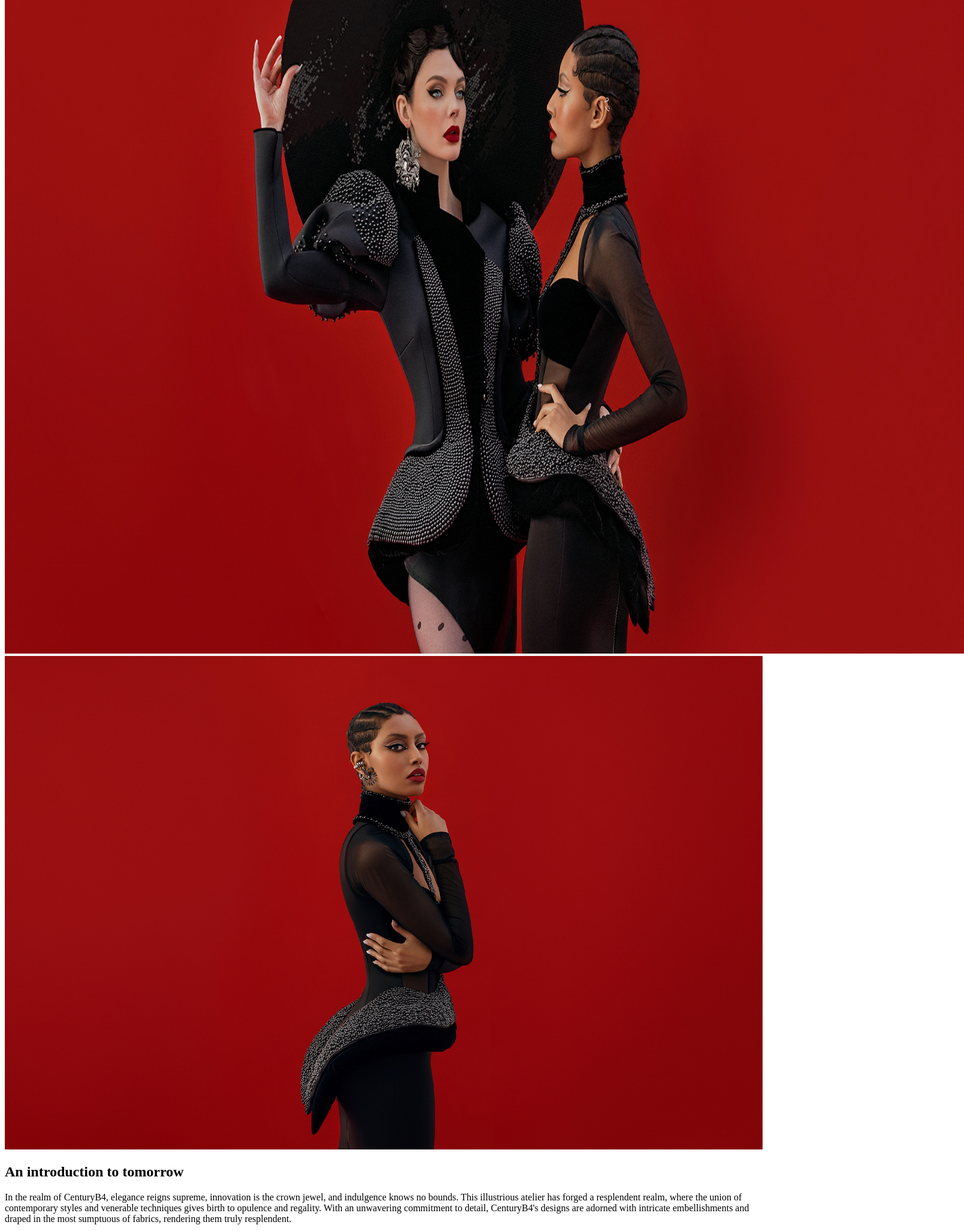
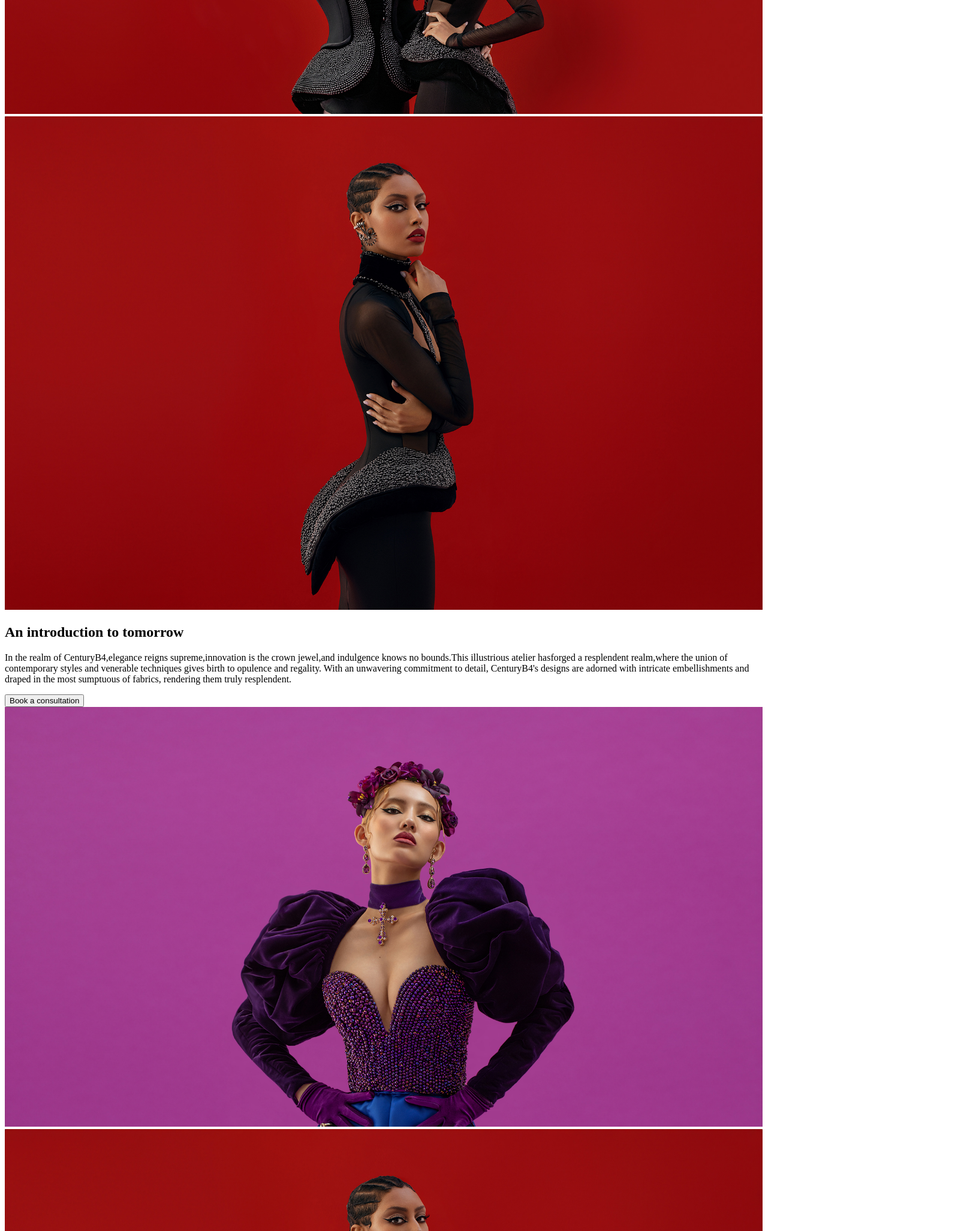
Before and after one commit to coolrass1/steve, a Next.js app: page / in a window 1280 px wide. Shown: the part 747-2800 px from the top of the page at 60% size, 1608 px wide, since content can reach past the window. Built offline with nearby package versions, Linux system fonts and the light colour scheme.

Commit message:
2 commit

```diff
--- a/app/page.js
+++ b/app/page.js
@@ -8,18 +8,31 @@ import Orangehero from '@/components/Orangehero'
 import Section3 from '@/components/Section3'
 import Section4 from '@/components/Section4'
 import Image from 'next/image'
+import {red, purple,green, picgreen, picorange,picpurple,picred} from '@/components/Data'
 
 export default function Home() {
   return (
-   <main className='md:max-w-screen-md md:mx-auto lg:max-w-screen-lg   xl:max-w-screen-xl 2xl:max-w-screen-xl px-7'>
+   <main className='md:max-w-screen-md md:mx-auto lg:max-w-screen-lg   xl:max-w-screen-xl 2xl:max-w-screen-xl lg:px-7'>
     <Heading/>
-    <Hero/>
-    <Hero2/>
-    <Section3/>
-    <Section4/>
-    <Greenhero/>
-    <GreenHero2/>
-    <Orangehero/>
+   {/* red area*/}
+    <Hero item={picred}/>
+    <Hero2 item={red}/>
+    {/**purple area */}
+    <Hero item={picpurple}/>
+
+    {/* <Section3/> */}
+    {/* <Section4/> */}
+    <Hero2 item={purple}/>
+{/* /* green area*/ }
+<Hero item={picgreen}/>
+
+    {/* <Greenhero/> */}
+    {/* <GreenHero2/> */}
+    <Hero2 item={green}/>
+{/* /**orange area */ }
+<Hero item={picorange}/>
+
+    {/* <Orangehero/> */}
     <Footer/>
     </main>
   )
--- /dev/null
+++ b/components/Data.js
@@ -0,0 +1,21 @@
+export const red = {
+  id: 1,
+  cte: "In the realm of CenturyB4,elegance reigns supreme,innovation is the crown jewel,and indulgence knows no bounds.This illustrious atelier hasforged a resplendent realm,where the union of contemporary styles and venerable techniques gives birth to opulence and regality. With an unwavering commitment to detail, CenturyB4's designs are adorned with intricate embellishments and draped in the most sumptuous of fabrics, rendering them truly resplendent.",
+
+  title: "An introduction to tomorrow",
+};
+
+export const purple = {
+  id: 2,
+  cte: "Imbued with wisdom gleaned from the annals of history, yet resolutely bound to the future, CenturyB4 delves deep into the ethereal realms of fortitude and fragility, tradition and modernity. They artfully navigate the intricate tapestry of human emotion and individuality, ensuring a seamless continuation into the 21st Century, where legacy of regal refinement remains unparalleled.",
+  title: "inspired by the past",
+};
+export const green = {
+  id: 3,
+  cte: "Imbued with wisdom gleaned from the annals of history, yet resolutely bound to the future, CenturyB4 delves deep into the ethereal realms of fortitude and fragility, tradition and modernity. They artfully navigate the intricate tapestry of human emotion and individuality, ensuring a seamless continuation into the 21st Century, where legacy of regal refinement remains unparalleled.",
+  title: "Indulge in the alphabet of gems",
+};
+export const picred={id:1,url:"/images/GarnetDueRED1.jpg"}
+export const picgreen={id:2, url:"/images/EmeraldGreen1.jpg"}
+export const picpurple={id:3, url:"/images/AmethystPurple1.jpg"}
+export const picorange={id:4, url:"/images/RubyORANGE1.jpg"}
--- a/components/Hero.jsx
+++ b/components/Hero.jsx
@@ -1,18 +1,22 @@
 import Image from 'next/image'
 import React from 'react'
 
-const Hero = () => {
+const Hero = ({item}) => {
   return (
-    <section className=' flex justify-center items-center'>
+    <section className='  min-h-[500px] px-3 flex justify-center items-center'>
+    <div className='w-full min-h-full '>
     <Image
-          src="/images/GarnetDueRED1.jpg"
+          src={item?.url}
           alt="Garnet"
           width={1600}
-          height={1600}
+          height={600}
           priority
-          objectFit='contain'
+          objectFit='cover'
+          style={{ width: "100%", height: "700px", objectFit: "cover" }}
+
 
         />
+        </div>
         </section>
   )
 }
--- a/components/Hero2.jsx
+++ b/components/Hero2.jsx
@@ -1,10 +1,11 @@
 import Image from 'next/image'
 import React from 'react'
 
-const Hero2 = () => {
+const Hero2 = ({item}) => {
+    console.log(item?.id)
     return (
-        <section className='mt-3 grid gap-7 grid-cols-2'>
-            <div>
+        <section className='mt-3 mb-7 grid gap-7 grid-cols-1 lg:grid-cols-2'>
+            <div className="order-2 lg:order-1">
                 <div className=' w-full h-full'>
                     <Image
                         src="/images/GarnetRED1.jpg"
@@ -18,21 +19,10 @@ const Hero2 = () => {
                     />
                 </div>
             </div>
-            <div className='py-14 px-24 uppercase'>
-                <h1 className='text-4xl text-orange-300'>An introduction to tomorrow</h1>
-                <p className='pt-5 text-sm'>
-                    In the realm of CenturyB4,
-                    elegance reigns supreme,
-                    innovation is the crown jewel,
-                    and indulgence knows no bounds.
-                    This illustrious atelier has
-                    forged a resplendent realm,
-                    where the union of contemporary
-                    styles and venerable techniques
-                    gives birth to opulence and
-                    regality.
-                    With an unwavering commitment to detail, CenturyB4's designs are adorned with intricate embellishments and draped in the most sumptuous of fabrics, rendering them truly resplendent.
-                </p>
+            <div className=' order-1 lg:order-2 flex flex-col  justify-center items-center  gap-7 lg:block py-14  px-7 lg:px-24 uppercase'>
+                <h1 className='text-2xl leading-8 lg:text-4xl text-orange-300'>An introduction to tomorrow</h1>
+                <p className='lg:pt-5 lg:text-sm'>
+{item?.cte}                </p>
                 <button className='mt-8 flex'>
                     <div>Book a consultation</div>
                     <div>
```
